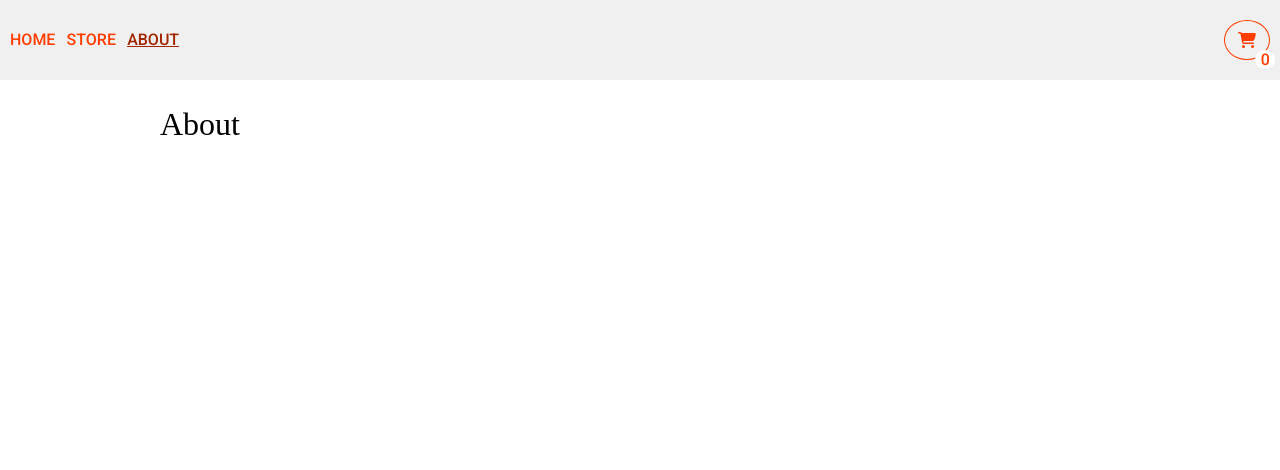
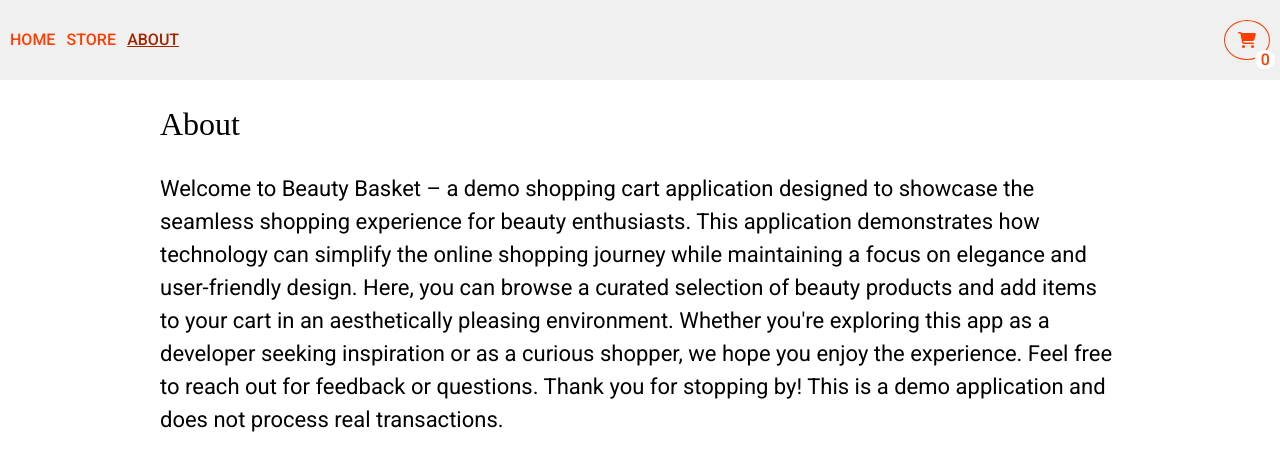
Before and after one commit to john-lund-af/shopping-cart, a React (Vite) app: page /about in a window 1280 px wide. Shown: the top 470 px of the page. Built offline with nearby package versions, Linux system fonts and the light colour scheme.

Commit message:
Added About content and changed title of app.

```diff
--- a/src/pages/About.tsx
+++ b/src/pages/About.tsx
@@ -1,5 +1,18 @@
 function About() {
-  return <div><h1>About</h1></div>;
+  return <div>
+    <h1>About</h1>
+    <p style={{ marginTop: "1.5rem", fontSize: "22px" }}>
+      Welcome to Beauty Basket – a demo shopping cart application designed to showcase the seamless shopping experience for beauty enthusiasts.
+
+      This application demonstrates how technology can simplify the online shopping journey while maintaining a focus on elegance and user-friendly design. Here, you can browse a curated selection of beauty products and add items to your cart in an aesthetically pleasing environment.
+
+      Whether you're exploring this app as a developer seeking inspiration or as a curious shopper, we hope you enjoy the experience.
+
+      Feel free to reach out for feedback or questions. Thank you for stopping by!
+
+      This is a demo application and does not process real transactions.
+    </p>
+  </div>;
 }
 
 export default About;
--- a/src/pages/Home.tsx
+++ b/src/pages/Home.tsx
@@ -2,7 +2,7 @@ import { StyledHome } from "../components/styles/Home.styled";
 
 function Home() {
   return (<StyledHome>
-    <h1>Beauty Products AB</h1>
+    <h1>Beauty Basket AB</h1>
   </StyledHome>);
 }
 
```
